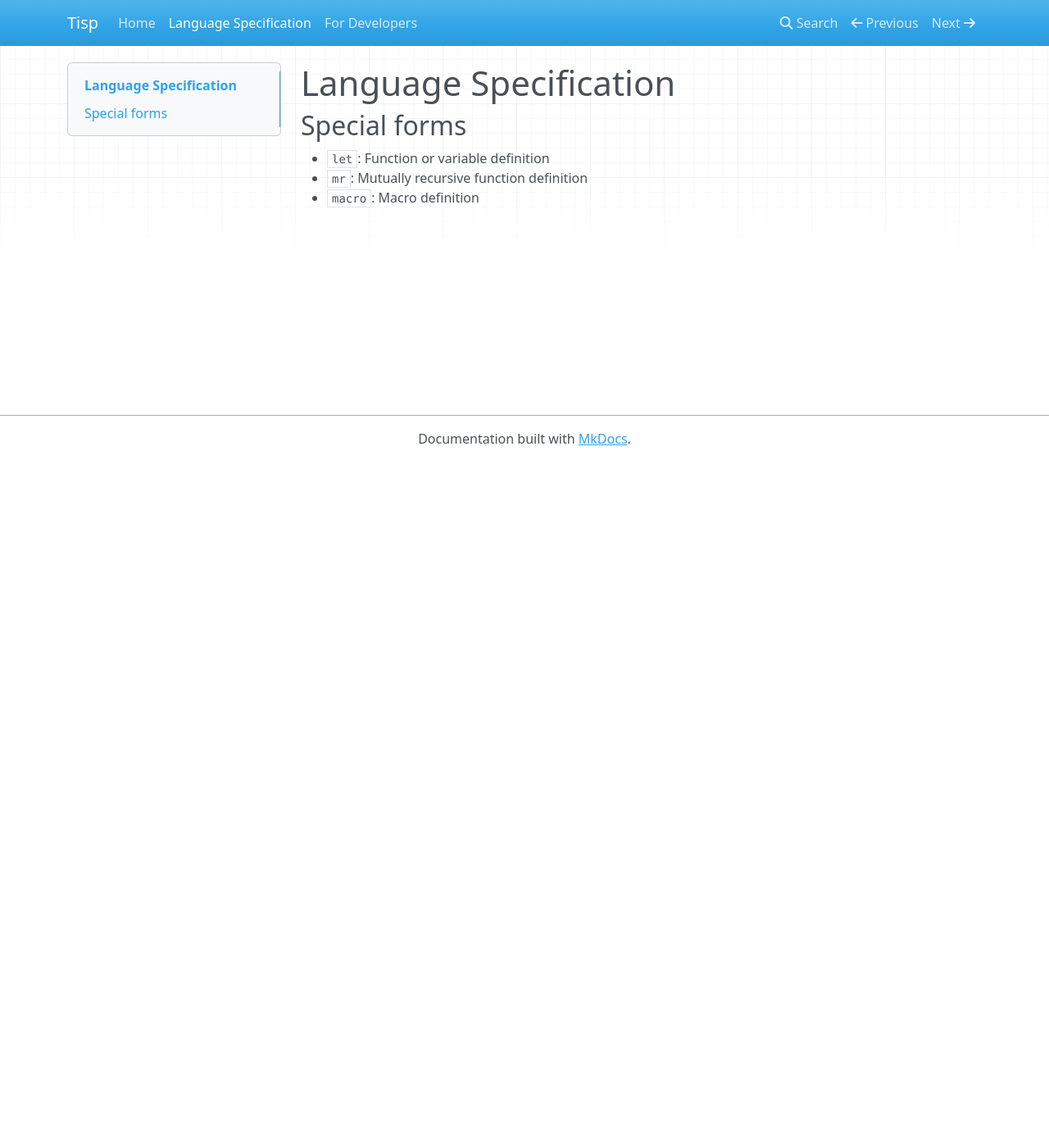
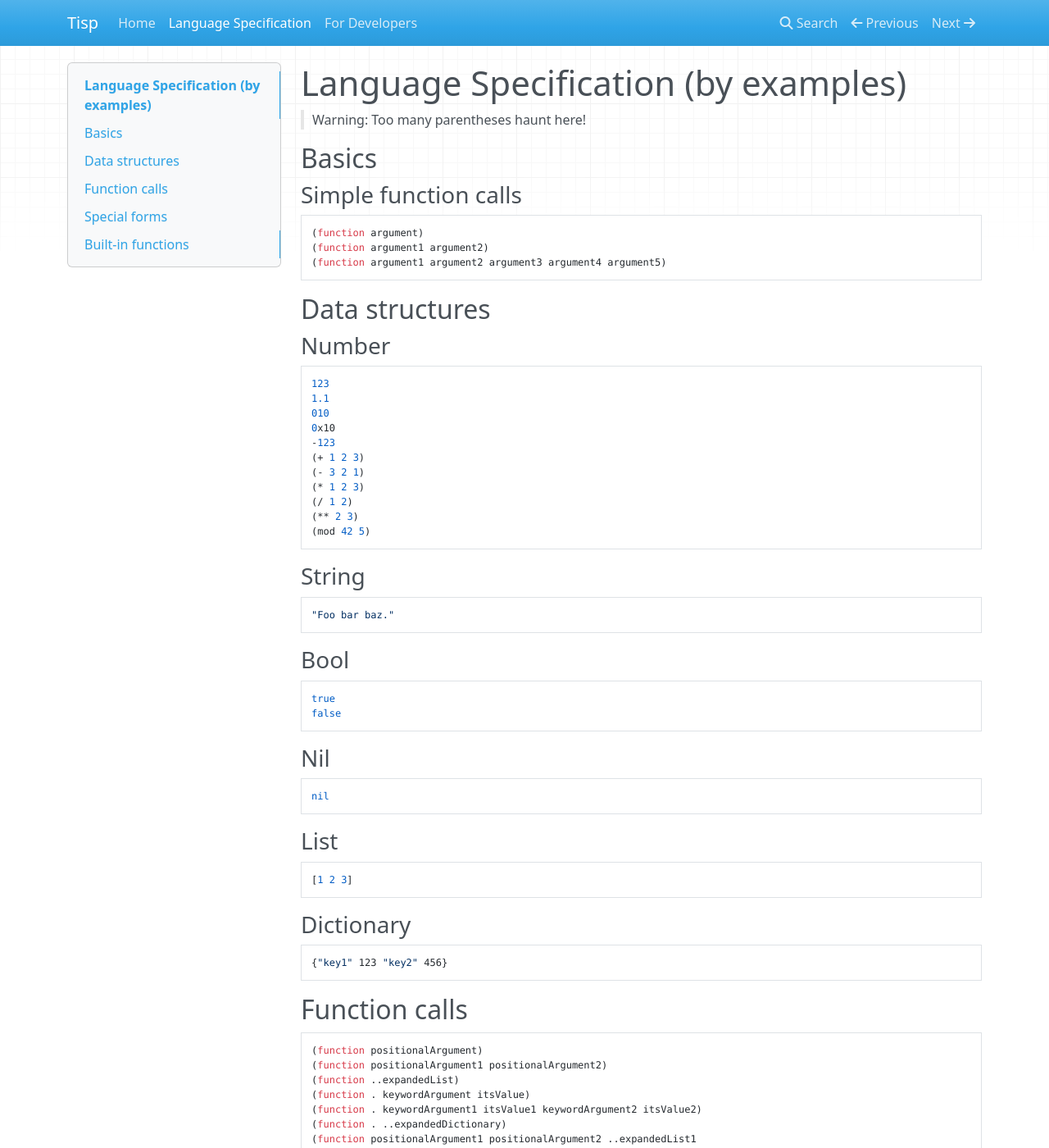
Before and after one commit to cloe-lang/cloe, an MkDocs documentation site: the page built from docs/language_specification.md, in a window 1280 px wide and 1400 px high. Shown: the whole window at 82% size. Built offline with MkDocs 1.6.1, drawn with Linux system fonts in a browser that asks for light colours; nearby versions of some CDN libraries; old or Windows-style settings are respelled for this version of MkDocs; some of the changed text lies outside the part shown.

Commit message:
Update language specification

````diff
--- a/docs/language_specification.md
+++ b/docs/language_specification.md
@@ -1,7 +1,101 @@
-# Language Specification
+# Language Specification (by examples)
+
+> Warning: Too many parentheses haunt here!
+
+## Basics
+
+### Simple function calls
+
+```
+(function argument)
+(function argument1 argument2)
+(function argument1 argument2 argument3 argument4 argument5)
+```
+
+## Data structures
+
+### Number
+
+```
+123
+1.1
+010
+0x10
+-123
+(+ 1 2 3)
+(- 3 2 1)
+(* 1 2 3)
+(/ 1 2)
+(** 2 3)
+(mod 42 5)
+```
+
+### String
+
+```
+"Foo bar baz."
+```
+
+### Bool
+
+```
+true
+false
+```
+
+### Nil
+
+```
+nil
+```
+
+### List
+
+```
+[1 2 3]
+```
+
+### Dictionary
+
+```
+{"key1" 123 "key2" 456}
+```
+
+## Function calls
+
+```
+(function positionalArgument)
+(function positionalArgument1 positionalArgument2)
+(function ..expandedList)
+(function . keywordArgument itsValue)
+(function . keywordArgument1 itsValue1 keywordArgument2 itsValue2)
+(function . ..expandedDictionary)
+(function positionalArgument1 positionalArgument2 ..expandedList1
+          positionalArgument3 ..expandedList2
+          .
+          keywordArgument1 itsValue1
+          keywordArgument2 itsValue2
+          ..expandedDictionary1
+          ..expandedDictionary2)
+```
 
 ## Special forms
 
-- `let`: Function or variable definition
-- `mr`: Mutually recursive function definition
-- `macro`: Macro definition
+### `let`: Function or variable definition
+
+```
+(let myVariable 123)
+(let (myFunc x) (+ x 42))
+```
+
+### `mr`: Mutually recursive function definition
+
+TBD
+
+### `macro`: Macro definition
+
+TBD
+
+## Built-in functions
+
+TBD
````
